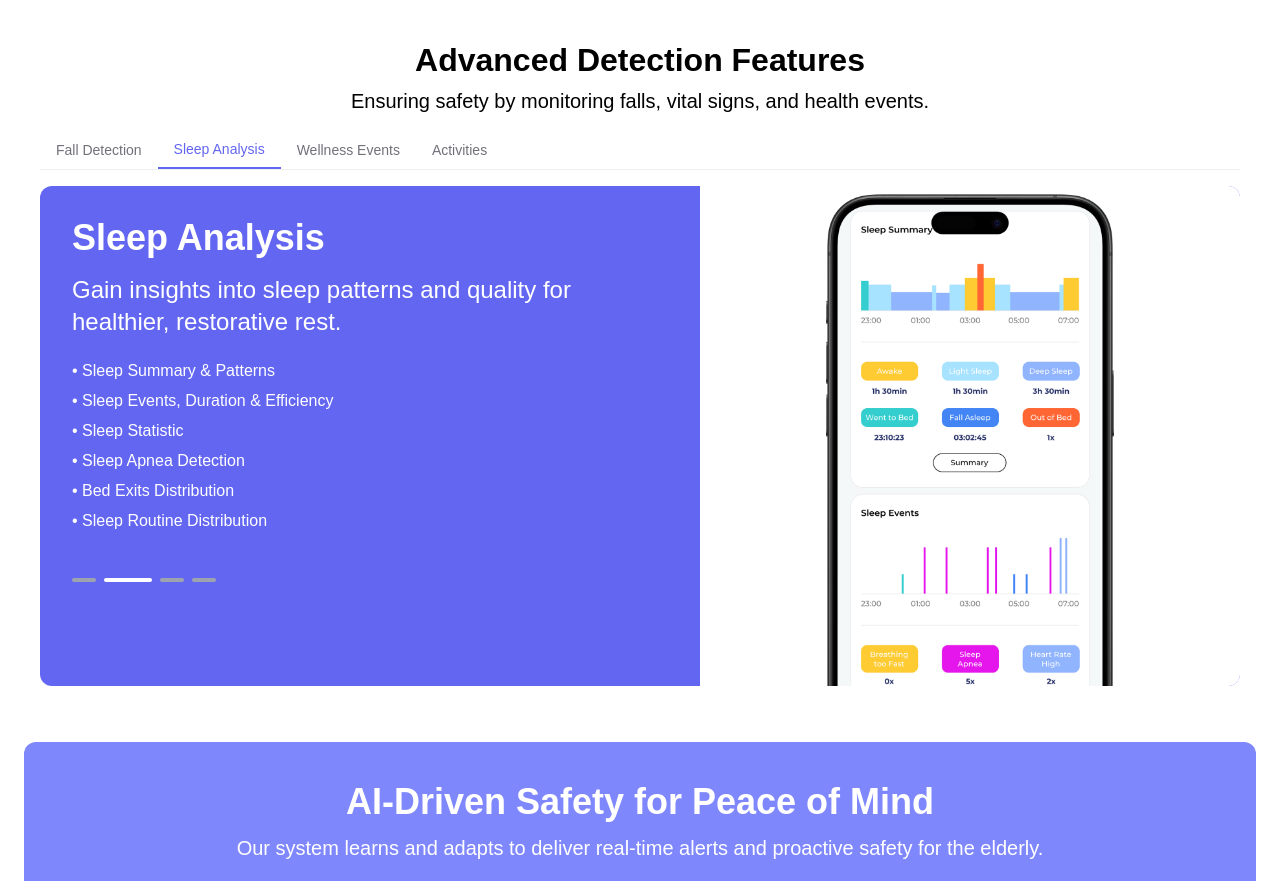
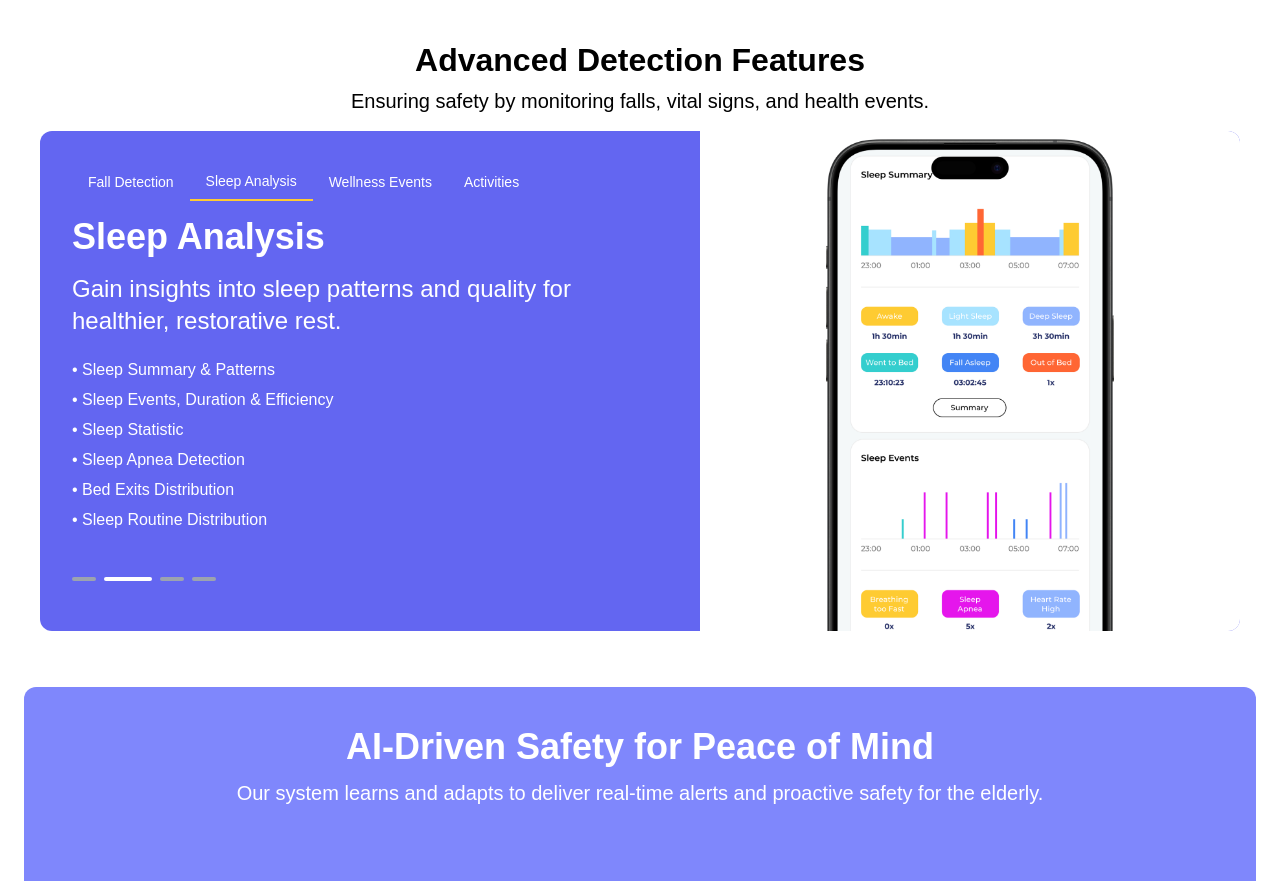
Before and after one commit to seenyor/new-seenyor, a Next.js app: page /monitoring in a window 1280 px wide. Shown: the part 2580-3461 px from the top of the page. Built offline with nearby package versions, Linux system fonts and the light colour scheme; no server answers; a web font is replaced by a local one.

Commit message:
fix carousel issues

```diff
--- a/src/components/Carousel/MonitoringCarousel.jsx
+++ b/src/components/Carousel/MonitoringCarousel.jsx
@@ -80,16 +80,19 @@ export default function MonitoringCarousel() {
 
   return (
     <div className="w-full max-h-[750px] max-w-7xl mx-auto p-4">
+      <div className="flex !h-full md:flex-col bg-[#6366f1] rounded-xl overflow-hidden">
+        {/* Left side - Feature content */}
+        <div className="w-[55%] md:w-full p-8 text-white">
           {/* Top navigation tabs */}
-      <div className="flex justify-start mb-4 border-b border-gray-200">
+          <div className="flex justify-start mb-4">
             {features.map((feature, index) => (
               <motion.button
                 key={feature.id}
                 onClick={() => setActiveFeature(index)}
-            className={`px-4 py-2 text-sm font-medium ${
+                className={`text-white px-4 py-2 text-sm font-medium ${
                   activeFeature === index
-                ? "text-[#6366f1] border-b-2 border-[#6366f1]"
-                : "text-gray-500 hover:text-gray-700"
+                    ? "border-b-2 border-[#FFCB33]"
+                    : "hover:text-gray-100"
                 }`}
                 whileHover={{ y: -2 }}
                 whileTap={{ y: 0 }}
@@ -98,10 +101,6 @@ export default function MonitoringCarousel() {
               </motion.button>
             ))}
           </div>
-
-      <div className="flex !h-full md:flex-col bg-[#6366f1] rounded-xl overflow-hidden">
-        {/* Left side - Feature content */}
-        <div className="w-[55%] md:w-full p-8 text-white">
           <motion.div
             initial={{ opacity: 0, x: -50 }}
             animate={{ opacity: 1, x: 0 }}
```
Lines whose indentation alone changed are shown as unchanged.
